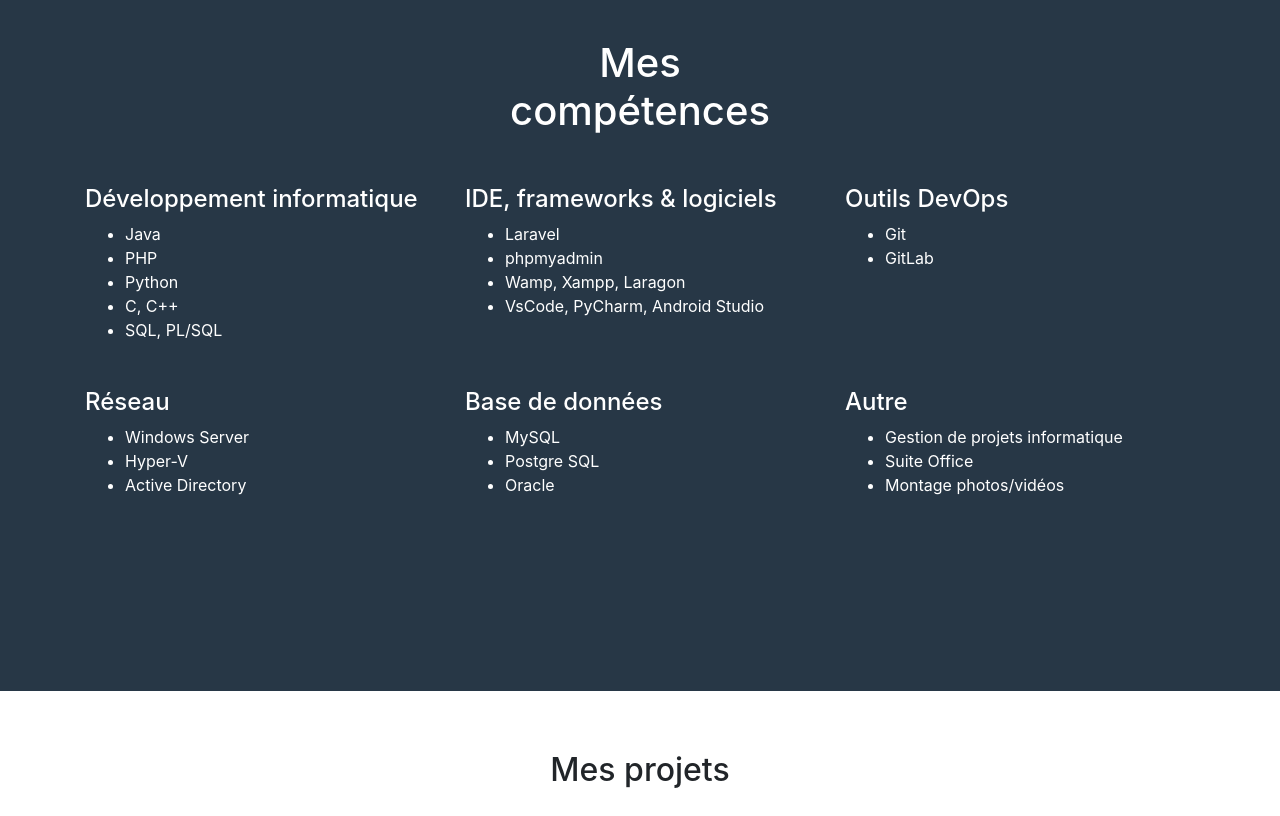
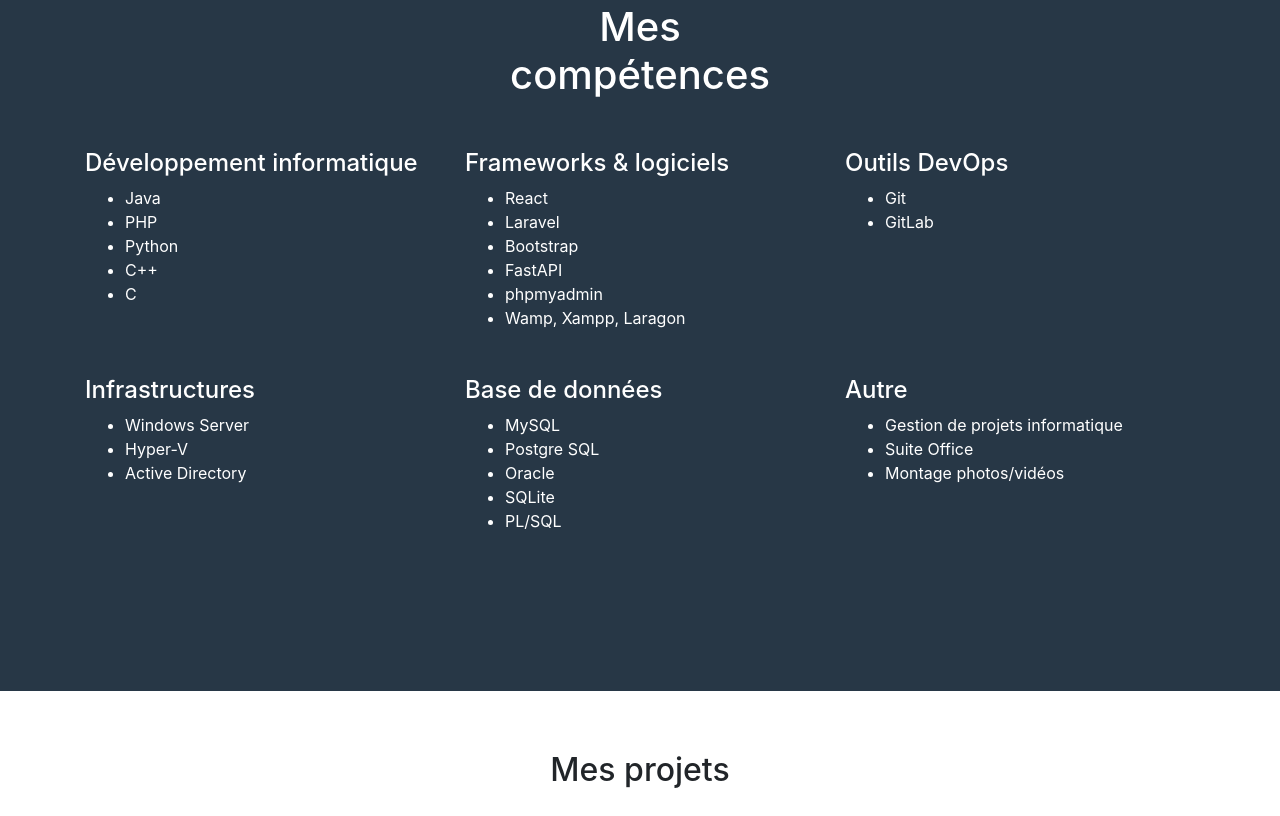
Before and after one commit to florianc220/MonPortfolio, a plain HTML site: page index.html in a window 1280 px wide. Shown: the part 1709-2525 px from the top of the page. Drawn offline with nearby package versions, Linux system fonts and the light colour scheme.

Commit message:
maj compétences

```diff
--- a/index.html
+++ b/index.html
@@ -316,17 +316,19 @@
                         <li>Java</li>
                         <li>PHP</li>
                         <li>Python</li>
-                        <li>C, C++</li>
-                        <li>SQL, PL/SQL</li>
+                        <li>C++</li>
+                        <li>C</li>
                     </ul>
                 </div>
                 <div class="col-md-4">
-                    <h4 class="text-white">IDE, frameworks & logiciels</h4>
+                    <h4 class="text-white">Frameworks & logiciels</h4>
                     <ul class="text-white">
+                        <li>React</li>
                         <li>Laravel</li>
+                        <li>Bootstrap</li>
+                        <li>FastAPI</li>
                         <li>phpmyadmin</li>
                         <li>Wamp, Xampp, Laragon</li>
-                        <li>VsCode, PyCharm, Android Studio</li>
                     </ul>
                 </div>
                 <div class="col-md-4">
@@ -341,7 +343,7 @@
             <!-- Troisième ligne : Réseau, Base de données et autre-->
             <div class="row">
                 <div class="col-md-4">
-                    <h4 class="text-white">Réseau</h4>
+                    <h4 class="text-white">Infrastructures</h4>
                     <ul class="text-white">
                         <li>Windows Server</li>
                         <li>Hyper-V</li>
@@ -354,6 +356,8 @@
                         <li>MySQL</li>
                         <li>Postgre SQL</li>
                         <li>Oracle</li>
+                        <li>SQLite</li>
+                        <li>PL/SQL</li>
                     </ul>
                 </div>
                 <div class="col-md-4">
```
